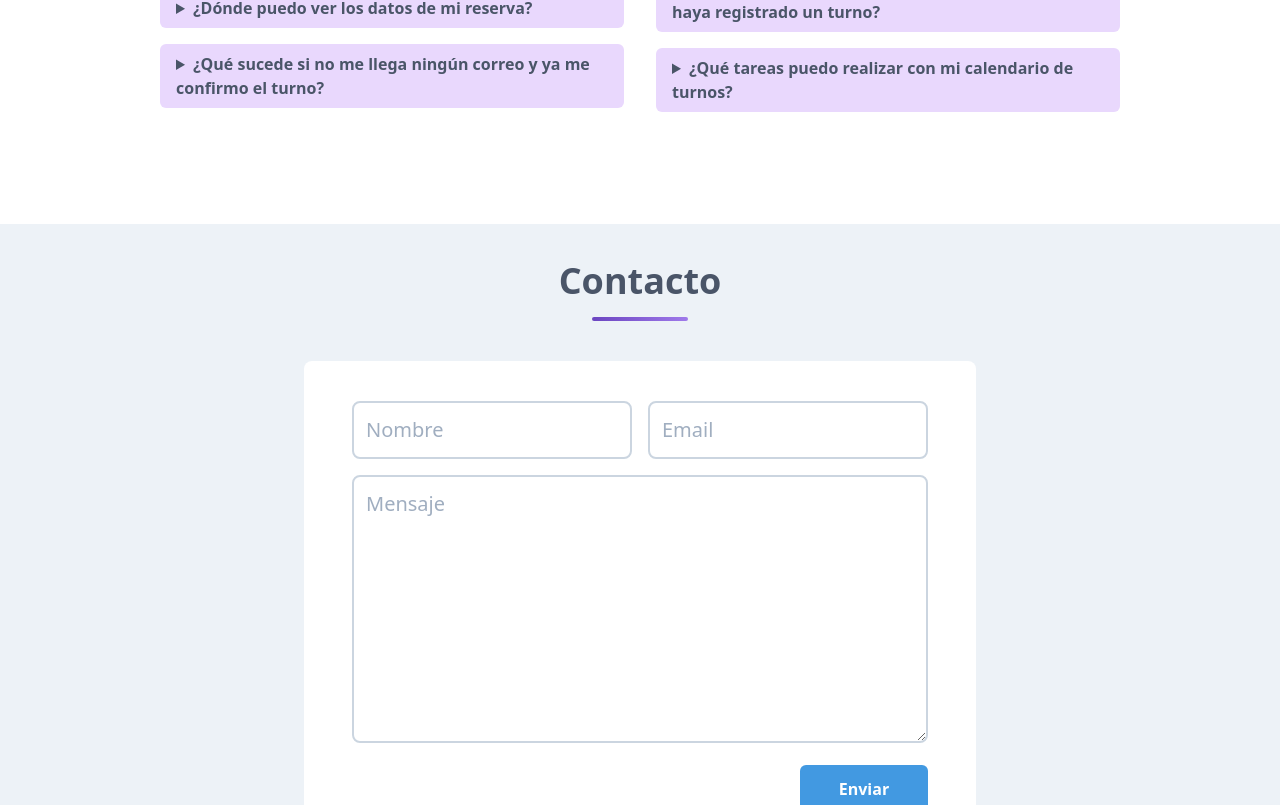
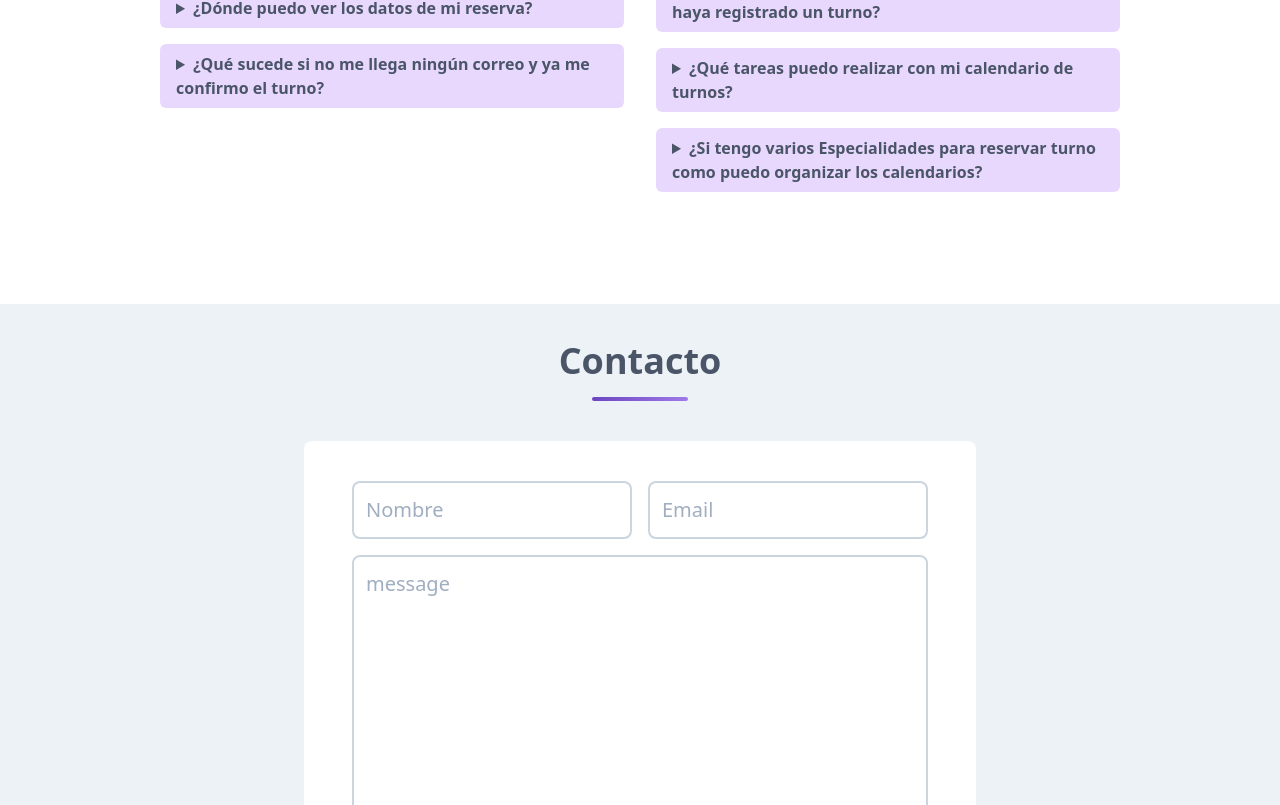
Before and after one commit to axd18/easyturnoweb, a React (Create React App) app: page / in a window 1280 px wide. Shown: the part 4132-4937 px from the top of the page. Built offline with nearby package versions, Linux system fonts and the light colour scheme.

Commit message:
merge con proyecto de marian

```diff
--- a/package.json
+++ b/package.json
@@ -12,6 +12,7 @@
     "react-router-dom": "^5.2.0",
     "react-scripts": "4.0.0",
     "react-scroll": "^1.8.1",
+    "sweetalert2": "^10.14.0",
     "web-vitals": "^0.2.4"
   },
   "scripts": {
--- a/src/components/Faq.js
+++ b/src/components/Faq.js
@@ -91,6 +91,16 @@ const Faq = () => {
                 Usted puede reasignar , borrar, cambiar, observar todos los datos de quién hace su reserva,  colorear, reenviarse recordatorios y mas funcionalidades que le son asignadas a su calendario.
                 </span>
               </details>
+              <details class="mb-4">
+                <summary class="font-semibold bg-purple-200 rounded-md py-2 px-4">
+                ¿Si tengo varios Especialidades para reservar turno como puedo organizar los calendarios?
+                </summary>
+
+                <span class="px-4 py-2">
+                Con EasyTurno podra, tener en el plan basico hasta dos especialidades, ejemplo: Dos Cajas, Dos Box, o peluqueria, y manicura,
+                con el Plan Premium podra acceder hasta 6 calendarios, o especialidades, diferentes.
+                </span>
+              </details>
             </div>
           </div>
         </div>
--- a/src/components/Form.js
+++ b/src/components/Form.js
@@ -1,46 +1,102 @@
-import React, { useState } from 'react';
-import emailjs from 'emailjs-com';
+import React from 'react';
+import * as emailjs from 'emailjs-com';
+import Swal from 'sweetalert2';
 
 
-const Form = () => {
+class Form extends React.PureComponent {
+    constructor(props) {
+      super(props);
+      this.state = {
+        name: '',
+        email: '',
+        message: ''
+      };
 
-    const [datos, enviarDatos] = useState({
-        nombre:'',
-        email:'',
-        message:''
+      this.handleSubmit = this.handleSubmit.bind(this);
+      this.resetForm = this.resetForm.bind(this);
+      this.handleChange = this.handleChange.bind(this);
+    }
+
+    handleSubmit(event) {
+      event.preventDefault();
+
+      const { name, email,  message } = this.state;
+
+      if(name==='' || email==='' || message ===''  ) {
+
+          const errore = (true);
+
+          const Toast = Swal.mixin({
+              toast: true,
+              position: 'top-end',
+              showConfirmButton: false,
+              timer: 3000,
+              timerProgressBar: true,
+              didOpen: (toast) => {
+                toast.addEventListener('mouseenter', Swal.stopTimer)
+                toast.addEventListener('mouseleave', Swal.resumeTimer)
+              }
+            })
+
+          Toast.fire({
+
+              icon: 'error',
+              title: 'complete todos los campos'
+            })
+
+      } else {
+
+      const templateParams = {
+        from_name: name,
+        from_email: email,
+        to_name: '/*YOUR NAME OR COMPANY*/',
+        message_html: message,
+      };
+
+
+
+      emailjs.sendForm('service_igde7xi', 'template_test', event.target,'user_DjxbpiGhrI5bsn5NN7Lm7')
+      this.resetForm();
+    ;
+
+    const Toast = Swal.mixin({
+      toast: true,
+      position: 'top-end',
+      showConfirmButton: false,
+      timer: 3000,
+      timerProgressBar: true,
+      didOpen: (toast) => {
+        toast.addEventListener('mouseenter', Swal.stopTimer)
+        toast.addEventListener('mouseleave', Swal.resumeTimer)
+      }
     })
 
-    const {nombre, email, message} = datos
 
-    const [error, ] = useState(false);
+    Toast.fire({
 
-    // función que coloca los elementos en el state
-    const handleChange = e => {
-        // actualizar el state
-        enviarDatos({
-           ...datos,
-           [e.target.name] : e.target.value
-        });
+      icon: 'success',
+      title: 'Gracias!! En breve responderemos'
+    })
+
+      }
+    }
+    resetForm() {
+      this.setState({
+        name: '',
+        email: '',
+        message: ''
+      });
     }
 
-    // Cuando el usuario le da submit al form
-    const handleSubmit = e => {
-        e.preventDefault();
 
-        // Validar
-        // if(nombre.trim() === '' || email.trim() === '' || message.trim() === '') {
-        //     guardarError(true);
-        //     return;
-        // }
-        // guardarError(false);
-        // Pasarlo al componente principal
-        emailjs.sendForm('gmail', 'template_test', e.target, 'user_DjxbpiGhrI5bsn5NN7Lm7')
-          .then((result) => {
-              console.log(result.text);
-          }, (error) => {
-              console.log(error.text);
-          });
+
+    handleChange(event) {
+      this.setState({ [event.target.name]: event.target.value });
     }
+
+
+    render() {
+      const { name, email,message } = this.state;
 
     return (
         <div className="bg-gray-200 py-20 px-5 pt-8">
@@ -52,25 +108,54 @@ const Form = () => {
             <div
                 className="h-1 mx-auto bg-gradient-to-r from-purple-700 to-purple-500 w-24 mt-3 rounded"
             ></div>
-            {error ? <div className="max-w-2xl m-auto text-sm text-left text-red-600 bg-red-200 border border-red-400 h-12 items-center p-4 rounded-sm mt-6" role="alert">Todos los campos son obligatorios</div> : null}
             <div className="max-w-2xl bg-white py-10 px-5 m-auto w-full mt-10 rounded-lg">
                 <form
-                    onSubmit={ handleSubmit }
+                    onSubmit={ this.handleSubmit }
                     className="grid grid-cols-2 gap-4 max-w-xl m-auto">
                     <div className="col-span-2 lg:col-span-1">
-                        <input type="text" class="border-solid border-gray-400 border-2 p-3 md:text-xl w-full rounded-lg" placeholder="Nombre" name="nombre" value={nombre} onChange={handleChange}/>
+                    <label htmlFor="Nombre"></label>
+                        <input
+                        className="border-solid border-gray-400 border-2 p-3 md:text-xl w-full rounded-lg"
+                        type="text"
+                        placeholder="Nombre"
+                        name="name"
+                        value={name}
+                        noValidate
+                        onChange={this.handleChange}
+                        />
                     </div>
 
                     <div class="col-span-2 lg:col-span-1 rounded-lg">
-                        <input type="text" class="border-solid border-gray-400 border-2 p-3 md:text-xl w-full rounded-lg" placeholder="Email" name="email" value={email} onChange={handleChange}/>
+                    <label htmlFor="email"></label>
+                        <input
+                        className="border-solid border-gray-400 border-2 p-3 md:text-xl w-full rounded-lg"
+                        placeholder="Email"
+                        type="email"
+                        name="email"
+                        value={email}
+                        noValidate
+                        onChange={this.handleChange}
+                        />
                     </div>
 
                     <div className="col-span-2">
-                        <textarea cols="30" rows="8" class="border-solid border-gray-400 border-2 p-3 md:text-xl w-full rounded-lg" placeholder="Mensaje" name="message" value={message} onChange={handleChange}></textarea>
+                        <textarea
+                        cols="30"
+                        rows="8"
+                        className="border-solid border-gray-400 border-2 p-3 md:text-xl w-full rounded-lg"
+                        placeholder="message"
+                        type="message"
+                        name="message"
+                        value={message}
+                        noValidate
+                        onChange={this.handleChange}>
+                        </textarea>
                     </div>
 
-                    <div className="col-span-2 text-right" type="submit" value="send message">
-                    <button className="py-3 px-6 bg-blue-500 text-white font-bold w-full sm:w-32 rounded-md">
+                    <div className="col-span-2 text-right">
+                    <button
+                    className="py-3 px-6 bg-blue-500 text-white font-bold w-full sm:w-32 rounded-md"
+                    type="submit">
                         Enviar
                     </button>
                     </div>
@@ -79,5 +164,5 @@ const Form = () => {
         </div>
      );
 }
-
+}
 export default Form;
```
Also changed, not shown: 1 other file (tests, documents, lock files or other folders).
